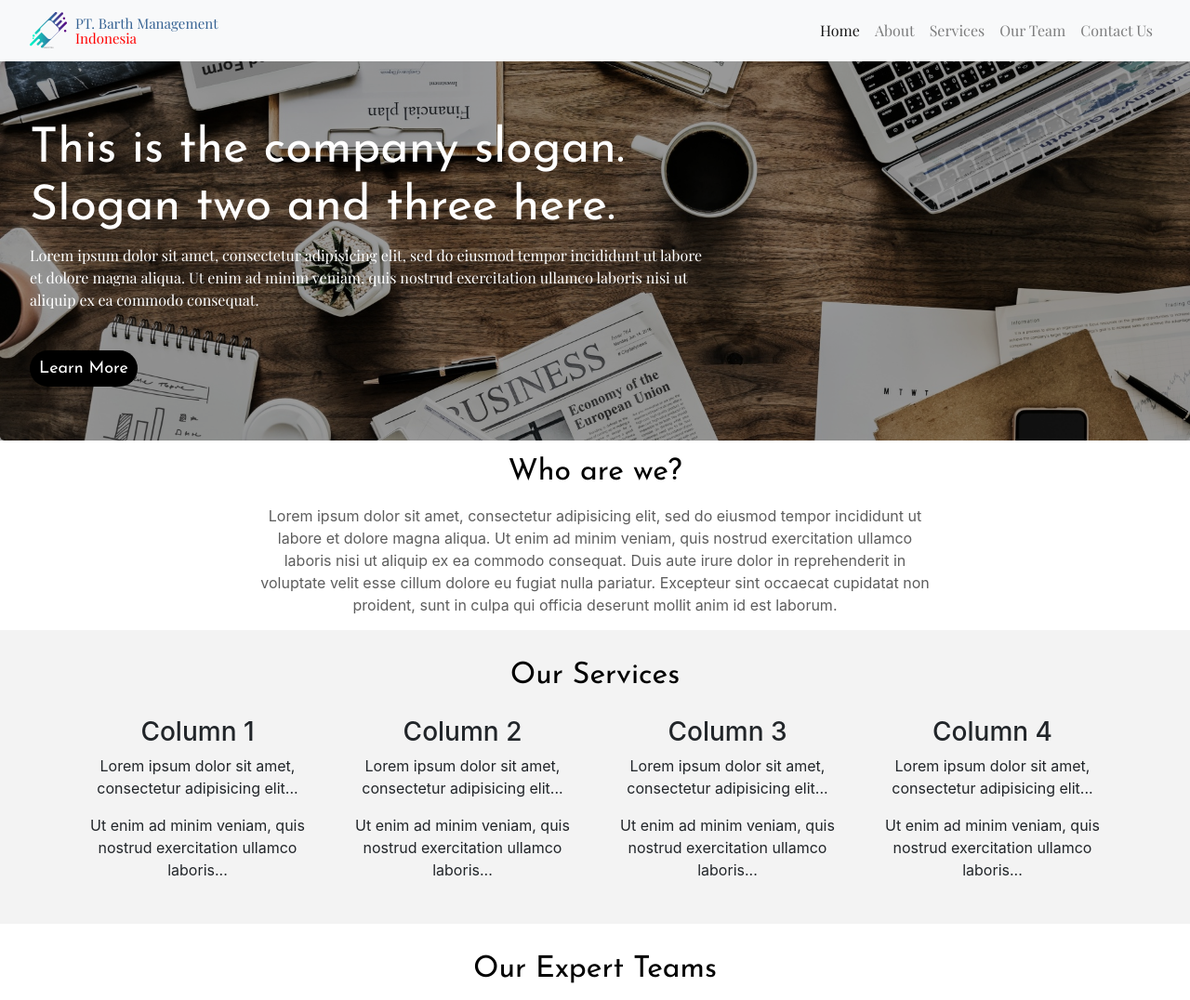
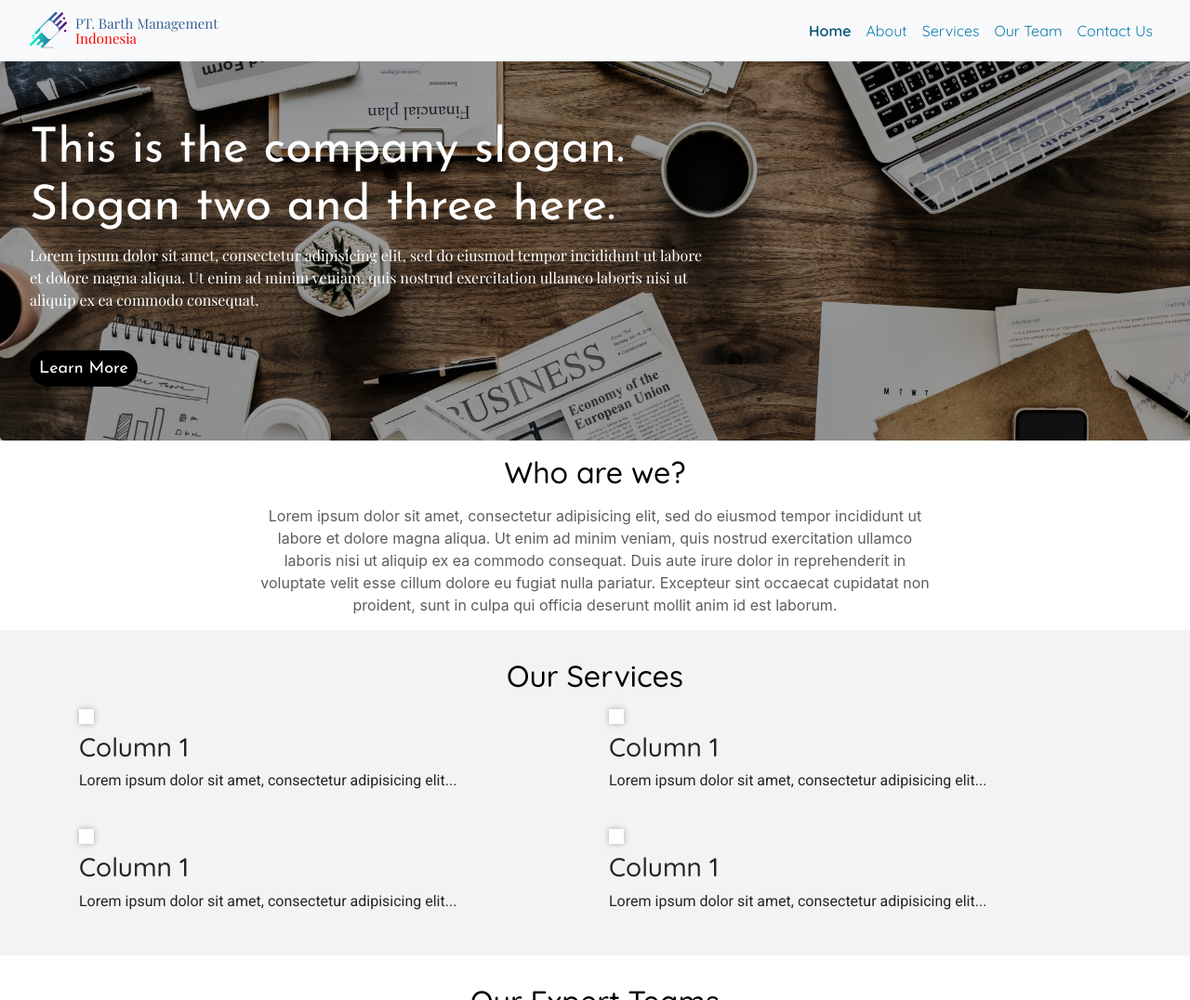
Before and after one commit to Hanselnp/PT.-Barth-Manajemen-Indonesia, a CodeIgniter app: page /database/ in a window 1280 px wide. Shown: the top 1076 px of the page at 93% size. Run offline with CodeIgniter, Linux system fonts and the light colour scheme; some libraries are stand-ins or nearby versions.

Commit message:
Homepage Theme Revamp

```diff
--- a/application/views/home.php
+++ b/application/views/home.php
@@ -51,23 +51,14 @@
             <li class="nav-item">
               <a class="nav-link" href="#">Contact Us</a>
             </li>
-            <!-- <li class="nav-item dropdown">
-              <a class="nav-link dropdown-toggle" href="#" id="navbarDropdown" role="button" data-toggle="dropdown" aria-haspopup="true" aria-expanded="false">
-                Dropdown
-              </a>
-              <div class="dropdown-menu" aria-labelledby="navbarDropdown">
-                <a class="dropdown-item" href="#">Action</a>
-                <a class="dropdown-item" href="#">Another action</a>
-                <div class="dropdown-divider"></div>
-                <a class="dropdown-item" href="#">Something else here</a>
-              </div>
-            </li> -->
           </ul>
         </div>
       </nav>
     </div>
   </div>
 </div>
+
+<div class="top-divider"></div>
 
 <div class="jumbotron text-left" style="background-image: url('<?php echo base_url() ?>/images/banner_1920x1200.jpg')">
   <div class="overlay"></div>
@@ -104,30 +95,35 @@
           </div>
         </div>
         <div class="row">
-          <!-- Refer Inimedia.co.id -->
-          <div class="col-12 col-md-6 col-lg-3 text-center">
-            <i class="fas fa-users"></i>
+          <div class="col-12 col-md-6">
+            <span class="squared-icon">
+              <i class="fas fa-users"></i>
+            </span>
             <h3 class="mt-2">Column 1</h3>
             <p>Lorem ipsum dolor sit amet, consectetur adipisicing elit...</p>
-            <p>Ut enim ad minim veniam, quis nostrud exercitation ullamco laboris...</p>
           </div>
-          <div class="col-12 col-md-6 col-lg-3 text-center">
-            <i class="fas fa-users"></i>
-            <h3 class="mt-2">Column 2</h3>
+          <div class="col-12 col-md-6">
+            <span class="squared-icon">
+              <i class="fas fa-users"></i>
+            </span>
+            <h3 class="mt-2">Column 1</h3>
             <p>Lorem ipsum dolor sit amet, consectetur adipisicing elit...</p>
-            <p>Ut enim ad minim veniam, quis nostrud exercitation ullamco laboris...</p>
           </div>
-          <div class="col-12 col-md-6 col-lg-3 text-center">
-            <i class="fas fa-users"></i>
-            <h3 class="mt-2">Column 3</h3>
+        </div>
+        <div class="row mt-4">
+          <div class="col-12 col-md-6">
+            <span class="squared-icon">
+              <i class="fas fa-users"></i>
+            </span>
+            <h3 class="mt-2">Column 1</h3>
             <p>Lorem ipsum dolor sit amet, consectetur adipisicing elit...</p>
-            <p>Ut enim ad minim veniam, quis nostrud exercitation ullamco laboris...</p>
           </div>
-          <div class="col-12 col-md-6 col-lg-3 text-center">
-            <i class="fas fa-users"></i>
-            <h3 class="mt-2">Column 4</h3>
+          <div class="col-12 col-md-6">
+            <span class="squared-icon">
+              <i class="fas fa-users"></i>
+            </span>
+            <h3 class="mt-2">Column 1</h3>
             <p>Lorem ipsum dolor sit amet, consectetur adipisicing elit...</p>
-            <p>Ut enim ad minim veniam, quis nostrud exercitation ullamco laboris...</p>
           </div>
         </div>
       </div>
--- a/css/main.css
+++ b/css/main.css
@@ -2,10 +2,21 @@
 @import url('https://fonts.googleapis.com/css?family=Playfair+Display:400,700&display=swap');
 @import url('https://fonts.googleapis.com/css?family=Josefin+Sans:400,600&display=swap');
 @import url('https://fonts.googleapis.com/css?family=Roboto:400,500&display=swap');
+@import url('https://fonts.googleapis.com/css?family=Quicksand:400,500,600&display=swap');
 
 /* Optimalized on 1366x768 */
 
 /* Navbar */
+nav {
+  position: fixed !important;
+  width: 100%;
+  z-index: 99;
+}
+
+nav.nav-shadow {
+  box-shadow: 0 0 25px rgba(0, 0, 0, .2);
+}
+
 nav .navbar-brand {
   font-family: "Playfair Display", sans-serif;
   font-weight: 400;
@@ -26,20 +37,20 @@ nav .navbar-brand-text .bottom-text {
   color: #FF0000 !important;
 }
 
-nav a.nav-link {
-  font-family: "Playfair Display", sans-serif;
-  font-weight: 400;
+nav li.active a.nav-link {
+  font-family: "Quicksand", sans-serif;
+  font-weight: 700;
+  color: #005073 !important;
 }
 
-/* Section */
-section .sect-header {
-  font-family: "Josefin Sans", sans-serif;
-  font-weight: 700;
-  color: #000;
+nav a.nav-link {
+  font-family: "Quicksand", sans-serif;
+  font-weight: 400;
+  color: #107dac !important;
 }
 
-section#services .svg-inline--fa {
-  font-size: 35px;
+.top-divider {
+  margin-top: 66px;
 }
 
 /* Jumbotron */
@@ -99,6 +110,12 @@ section#services .svg-inline--fa {
 }
 
 /* Section */
+section .sect-header {
+  font-family: "Quicksand", sans-serif;
+  font-weight: 500;
+  color: #000;
+}
+
 section .row:first-child {
   padding-top: 15px;
 }
@@ -110,6 +127,23 @@ section .row:last-child {
 /* Section Specific */
 section#short_desc .desc-text {
   color: #5d5d5d;
+}
+
+section#services h3 {
+  font-family: "Quicksand", sans-serif;
+}
+
+section#services p {
+  font-family: "Roboto", sans-serif;
+  font-size: 16px;
+}
+
+.squared-icon {
+  display: inline-block;
+  padding: 8px;
+  background: #fff;
+  box-shadow: 0 0 6px rgba(0, 0, 0, .3);
+  font-size: 32px;
 }
 
 /* Sly */
--- a/js/main.js
+++ b/js/main.js
@@ -88,4 +88,16 @@ $(function() {
       reload(768);
     }
   });
+
+  $(document).on("scroll", function() {
+    if ($(window).scrollTop() === 0) {
+      if ($("nav").hasClass("nav-shadow")) {
+        $("nav").removeClass("nav-shadow");
+      }
+    } else {
+      if (!$("nav").hasClass("nav-shadow")) {
+        $("nav").addClass("nav-shadow");
+      }
+    }
+  })
 });
```
